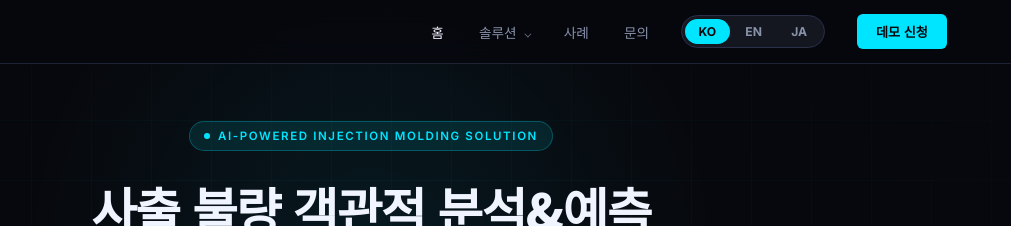
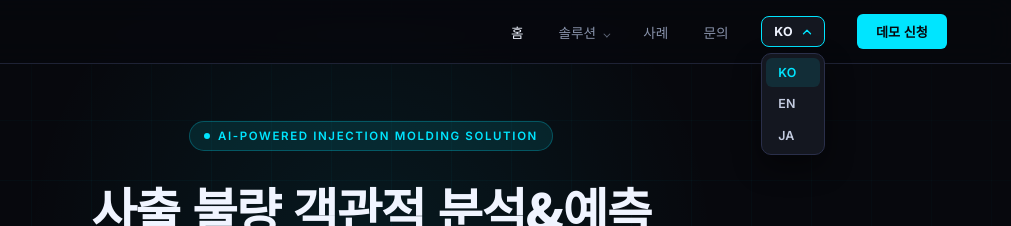
Before and after one commit to nextech315/Injection-Molding-Solution, a plain HTML site: page index.html in a window 1280 px wide. Both pictures are taken after a click on the button "KO". Shown: the top 226 px of the page, 269-1280 px from the left. Drawn offline with Linux system fonts and the light colour scheme.

Commit message:
Language switch: KO/EN/JA dropdown instead of pill toggle
Co-Authored-By: Claude Opus 5.5 <noreply@anthropic.com>

```diff
--- a/css/style.css
+++ b/css/style.css
@@ -99,19 +99,34 @@ nav {
 }
 .nav-cta:hover { opacity: 0.85; }
 
-.lang-toggle {
-  display: flex; align-items: center; gap: 2px;
-  background: var(--panel); border: 1px solid var(--border2);
-  border-radius: 20px; padding: 3px;
+/* 언어 선택 드롭다운 (KO / EN / JA) */
+.lang-select { position: relative; }
+.lang-current {
+  display: flex; align-items: center; gap: 0.45rem;
+  font-family: var(--font-en); font-size: 0.78rem; font-weight: 700; letter-spacing: 0.02em;
+  color: var(--white); background: var(--panel);
+  border: 1px solid var(--border2); border-radius: 8px;
+  padding: 0.42rem 0.6rem 0.42rem 0.8rem; cursor: pointer;
+  transition: border-color 0.2s, background 0.2s;
 }
+.lang-current:hover, .lang-select.open .lang-current { border-color: var(--cyan); }
+.lang-chev { width: 14px; height: 14px; stroke: var(--lgray); stroke-width: 2.2; fill: none; stroke-linecap: round; stroke-linejoin: round; transition: transform 0.2s; }
+.lang-select.open .lang-chev { transform: rotate(180deg); stroke: var(--cyan); }
+.lang-menu {
+  position: absolute; top: calc(100% + 6px); right: 0; z-index: 300;
+  min-width: 100%; display: none; flex-direction: column; gap: 2px;
+  background: var(--panel); border: 1px solid var(--border2); border-radius: 10px;
+  padding: 4px; box-shadow: 0 12px 28px rgba(0,0,0,0.45);
+}
+.lang-select.open .lang-menu { display: flex; }
 .lang-btn {
-  font-family: var(--font-en); font-size: 0.76rem; font-weight: 700;
-  color: var(--gray); background: transparent; border: none;
-  border-radius: 16px; padding: 0.32rem 0.85rem;
-  cursor: pointer; transition: background 0.2s, color 0.2s;
+  font-family: var(--font-en); font-size: 0.78rem; font-weight: 600; text-align: left;
+  color: var(--lgray); background: transparent; border: none;
+  border-radius: 6px; padding: 0.45rem 0.8rem; cursor: pointer;
+  transition: background 0.15s, color 0.15s;
 }
-.lang-btn:hover { color: var(--white); }
-.lang-btn.active { background: var(--cyan); color: var(--bg); }
+.lang-btn:hover { color: var(--white); background: rgba(255,255,255,0.05); }
+.lang-btn.active { color: var(--cyan); background: var(--cyan-dim); }
 
 .nav-toggle {
   display: none;
@@ -140,7 +155,7 @@ nav {
   text-decoration: none; padding: 1rem 0;
   border-bottom: 1px solid var(--border);
 }
-.mobile-menu .lang-toggle { margin-top: 1.5rem; align-self: flex-start; }
+.mobile-menu .lang-select { margin-top: 1.5rem; align-self: flex-start; }
 .mobile-menu .nav-cta { margin-top: 1rem; text-align: center; padding: 0.9rem; }
 
 /* ── PAGE HEADER (sub-pages) ── */
@@ -614,13 +629,9 @@ footer {
 .reveal.visible { opacity: 1; transform: translateY(0); }
 
 /* ── RESPONSIVE ── */
-@media (min-width: 901px) and (max-width: 1100px) {   /* KO/EN/JA 3개 버튼이 들어가도록 좁은 화면에서 메뉴 간격만 조금 줄임 */
-  .nav-right { gap: 1.3rem; }
-  .nav-links { gap: 1.5rem; }
-}
 @media (max-width: 900px) {
   .nav-links { display: none; }
-  .nav-right .lang-toggle, .nav-right .nav-cta { display: none; }
+  .nav-right .lang-select, .nav-right .nav-cta { display: none; }
   .nav-toggle { display: flex; }
 
   section { padding: 70px 6vw; }
--- a/index.html
+++ b/index.html
@@ -34,7 +34,7 @@
 
 <link rel="preconnect" href="https://fonts.googleapis.com">
 <link href="https://fonts.googleapis.com/css2?family=Inter:wght@300;400;500;600;700;800;900&family=Noto+Sans+KR:wght@300;400;500;700;900&family=Noto+Sans+JP:wght@300;400;500;700;900&display=swap" rel="stylesheet">
-<link rel="stylesheet" href="css/style.css?v=4">
+<link rel="stylesheet" href="css/style.css?v=5">
 <link rel="stylesheet" href="css/nav-extra.css?v=2">
 </head>
 <body>
@@ -49,10 +49,13 @@
       <li><a href="case.html" data-i18n="nav-case">사례</a></li>
       <li><a href="contact.html" data-i18n="nav-contact">문의</a></li>
     </ul>
-    <div class="lang-toggle" role="group" aria-label="Language switch">
-      <button type="button" class="lang-btn active" data-lang-btn="ko">KO</button>
-      <button type="button" class="lang-btn" data-lang-btn="en">EN</button>
-      <button type="button" class="lang-btn" data-lang-btn="ja">JA</button>
+    <div class="lang-select">
+      <button type="button" class="lang-current" aria-haspopup="listbox" aria-expanded="false" aria-label="Language"><span class="lang-current-code">KO</span><svg class="lang-chev" viewBox="0 0 24 24" aria-hidden="true"><path d="M6 9l6 6 6-6"/></svg></button>
+      <div class="lang-menu" role="listbox" aria-label="Language">
+        <button type="button" class="lang-btn active" data-lang-btn="ko" role="option">KO</button>
+        <button type="button" class="lang-btn" data-lang-btn="en" role="option">EN</button>
+        <button type="button" class="lang-btn" data-lang-btn="ja" role="option">JA</button>
+      </div>
     </div>
     <a href="contact.html" class="nav-cta" data-i18n="nav-cta">데모 신청</a>
   </div>
@@ -65,10 +68,13 @@
   <a href="solution.html" data-i18n="nav-solution">솔루션</a>
   <a href="case.html" data-i18n="nav-case">사례</a>
   <a href="contact.html" data-i18n="nav-contact">문의</a>
-  <div class="lang-toggle" role="group" aria-label="Language switch">
-    <button type="button" class="lang-btn active" data-lang-btn="ko">KO</button>
-    <button type="button" class="lang-btn" data-lang-btn="en">EN</button>
-    <button type="button" class="lang-btn" data-lang-btn="ja">JA</button>
+  <div class="lang-select">
+    <button type="button" class="lang-current" aria-haspopup="listbox" aria-expanded="false" aria-label="Language"><span class="lang-current-code">KO</span><svg class="lang-chev" viewBox="0 0 24 24" aria-hidden="true"><path d="M6 9l6 6 6-6"/></svg></button>
+    <div class="lang-menu" role="listbox" aria-label="Language">
+      <button type="button" class="lang-btn active" data-lang-btn="ko" role="option">KO</button>
+      <button type="button" class="lang-btn" data-lang-btn="en" role="option">EN</button>
+      <button type="button" class="lang-btn" data-lang-btn="ja" role="option">JA</button>
+    </div>
   </div>
   <a href="contact.html" class="nav-cta" data-i18n="nav-cta">데모 신청</a>
 </div>
@@ -403,7 +409,7 @@ const PAGE_JA = {
   "cta-btn2": "ソリューションを見る"
 };
 </script>
-<script src="js/main.js?v=2"></script>
+<script src="js/main.js?v=3"></script>
 <script src="js/nav-extra.js?v=2"></script>
 </body>
 </html>
--- a/js/main.js
+++ b/js/main.js
@@ -78,14 +78,43 @@ document.addEventListener('DOMContentLoaded', function () {
                    : (lang === 'ja') ? (JA['page-title'] || TITLE_KO) : TITLE_KO;
     document.documentElement.setAttribute('lang', (lang === 'en' || lang === 'ja') ? lang : 'ko');
     document.querySelectorAll('.lang-btn').forEach(function (b) {
-      b.classList.toggle('active', b.getAttribute('data-lang-btn') === lang);
+      var on = b.getAttribute('data-lang-btn') === lang;
+      b.classList.toggle('active', on);
+      b.setAttribute('aria-selected', on ? 'true' : 'false');
+    });
+    document.querySelectorAll('.lang-current-code').forEach(function (c) {
+      c.textContent = lang.toUpperCase();
     });
     try { localStorage.setItem('nextech-lang', lang); } catch (e) {}
   }
 
+  /* ---------- Language dropdown open / close ---------- */
+  function closeLangMenus(except) {
+    document.querySelectorAll('.lang-select.open').forEach(function (s) {
+      if (s === except) return;
+      s.classList.remove('open');
+      var t = s.querySelector('.lang-current');
+      if (t) t.setAttribute('aria-expanded', 'false');
+    });
+  }
+  document.querySelectorAll('.lang-select').forEach(function (sel) {
+    var cur = sel.querySelector('.lang-current');
+    if (!cur) return;
+    cur.addEventListener('click', function (e) {
+      e.stopPropagation();
+      closeLangMenus(sel);
+      var open = sel.classList.toggle('open');
+      cur.setAttribute('aria-expanded', open ? 'true' : 'false');
+    });
+  });
+  document.addEventListener('click', function () { closeLangMenus(null); });
+  document.addEventListener('keydown', function (e) { if (e.key === 'Escape') closeLangMenus(null); });
+
   document.querySelectorAll('.lang-btn').forEach(function (btn) {
-    btn.addEventListener('click', function () {
+    btn.addEventListener('click', function (e) {
+      e.stopPropagation();
       applyLang(btn.getAttribute('data-lang-btn'));
+      closeLangMenus(null);
     });
   });
 
```
Also changed, not shown: case.html (+16 -10 lines), contact.html (+16 -10 lines), solution.html (+16 -10 lines).
